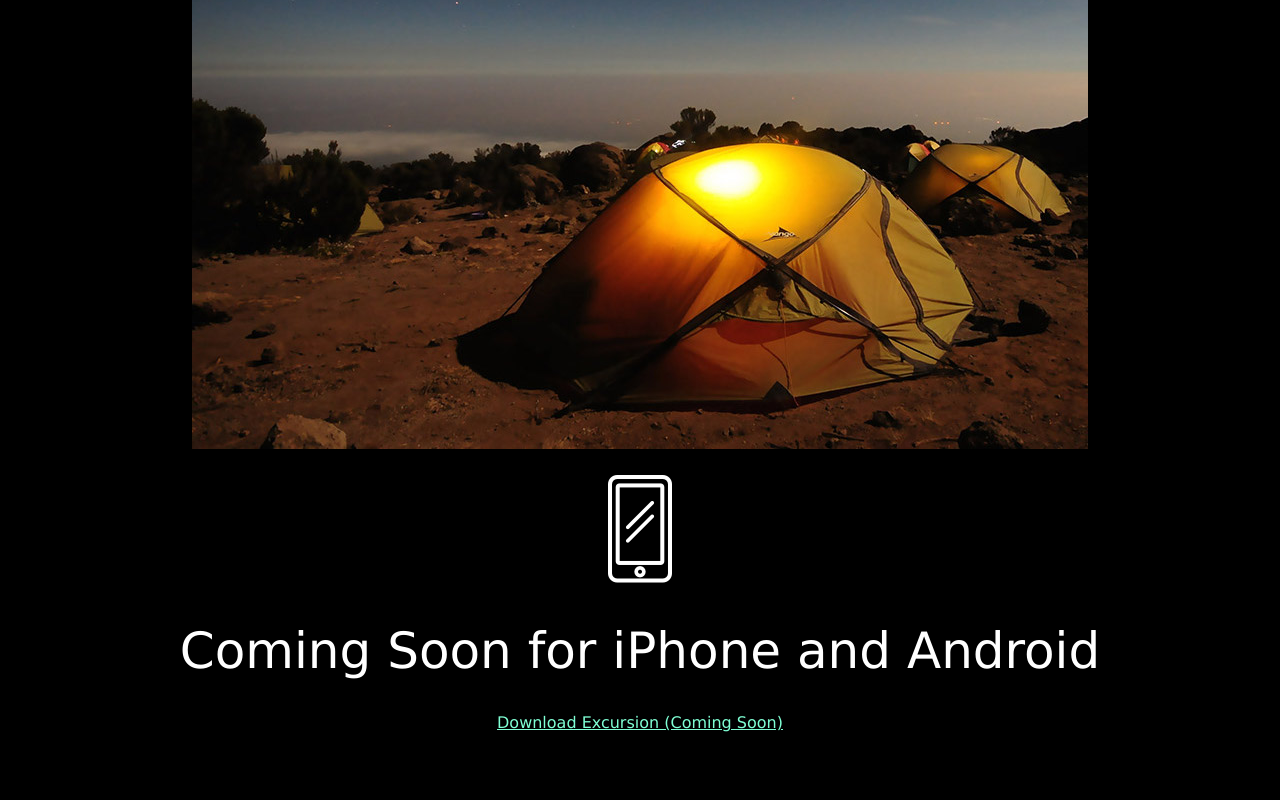
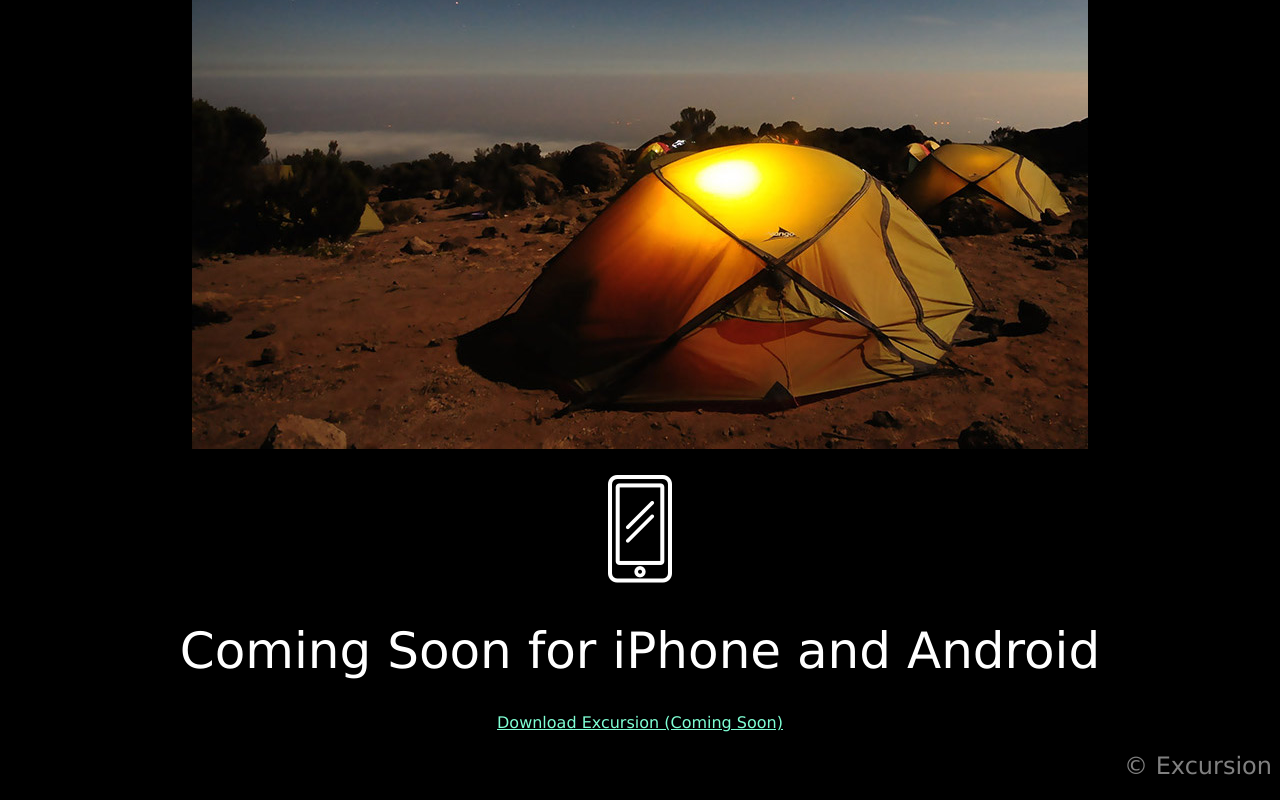
Before and after one commit to gray1223/excursion, a plain HTML site: page index.html in a window 1280 px wide. Shown: the part 562-1362 px from the top of the page. Drawn offline with Linux system fonts and the light colour scheme.

Commit message:
Final Draft, Ready for Upload

```diff
--- a/resources/css/style.css
+++ b/resources/css/style.css
@@ -24,3 +24,9 @@ a {
   color: gray;
   font-size: 21px;
 }
+
+#bottom h2 {
+  color: gray;
+  text-align: right;
+  font-weight: normal;
+}
```
Also changed, not shown: index.html (+2 -0 lines).
